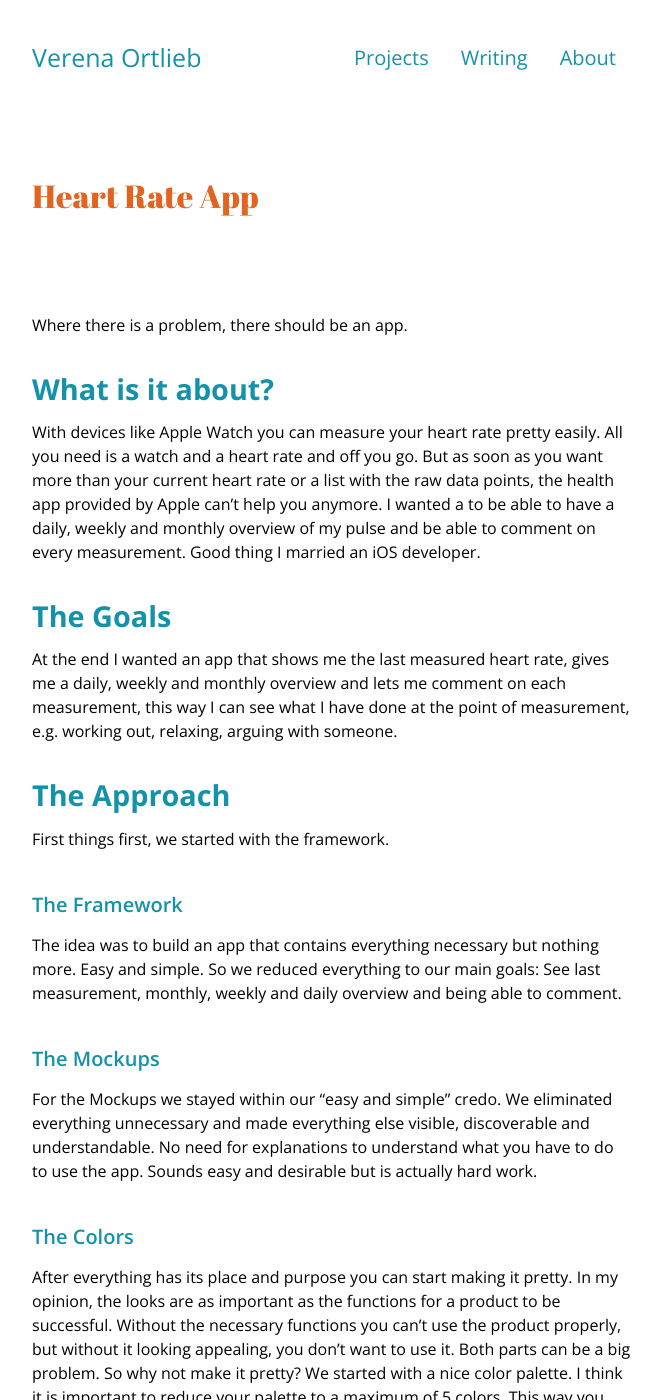
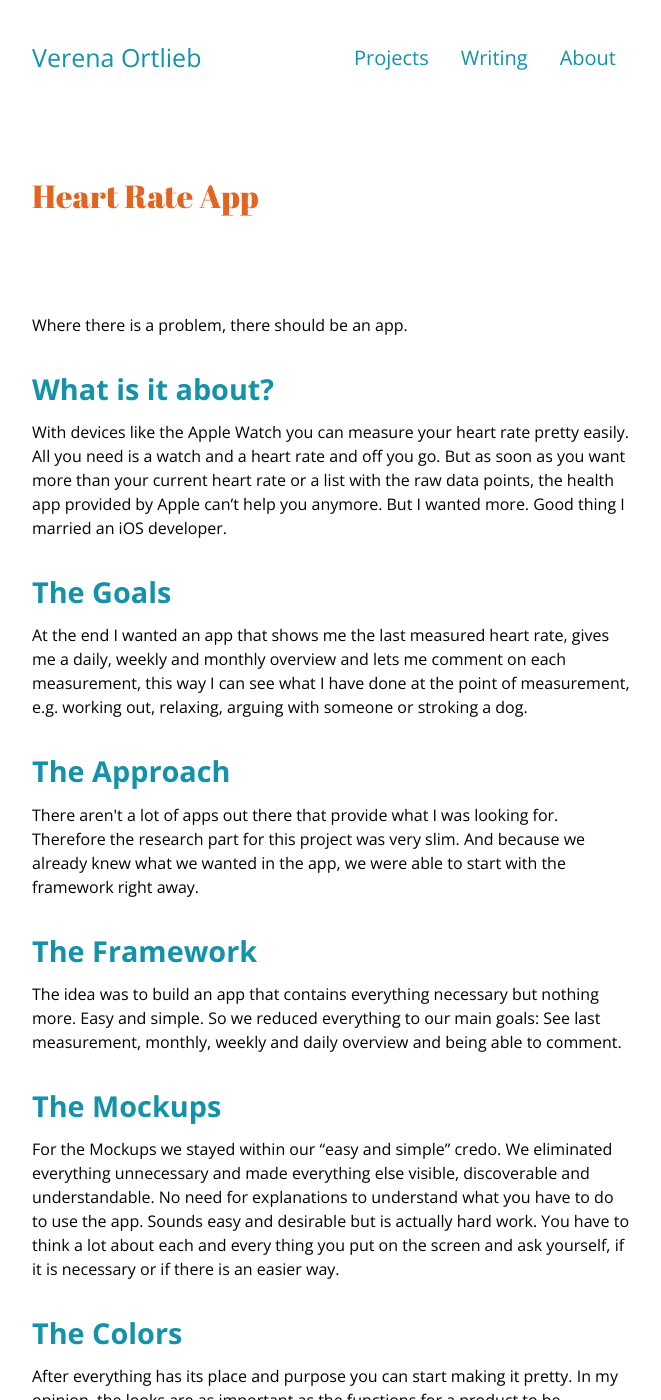
Before and after one commit to Verena-von-O/verena-von-o.github.io, a Jekyll site: the page built from project-heart-app.html, in a window 1280 px wide and 1400 px high. Shown: the whole window, without its empty margins (308-969 px from the left). Built offline with Jekyll 4.4.1, drawn with Linux system fonts in a browser that asks for light colours; some of the changed text lies outside the part shown.

Commit message:
Changes in projects

```diff
--- a/index.html
+++ b/index.html
@@ -5,14 +5,14 @@
 <h2 class="headline-index">Hey there, <br> I am Verena.</h2>
 
 <div class="box-ganz-index">
-		<p>I am a UX Designer, UI Designer, problem solver, hobby baker, hammock enthusiast and dog lover. Currently, I am travelling the world with my handsome husband for inspiration, fun and sun. This website will give you an idea of who I am, my work and things I like. If you want to know more or just want to talk, you are welcome to get in touch. The best way to do so is <a href="mailto:verena.ortlieb@gmail.com"> by mail</a>.
+		<p>I am a UX Designer, UI Designer, problem solver, hobby baker, hammock enthusiast and dog lover. Currently, I am travelling the world with my handsome husband for inspiration, fun and sun. This website will give you an idea of me, my work and things I like. If you want to know more or just want to talk, you are welcome to get in touch. The best way to do so is <a href="mailto:verena.ortlieb@gmail.com"> by mail</a>.
 		<!-- If you are interested in our traviling feel free to visit our travel-blog <a href="">Ladybugs & Fireflies</a>. -->
 		</p>
 </div>
 
 <div class="box-ganz-index">
 	<h2><a href="/projects">Projects</a></h2>
-	<p>My favorite projects are the sweet little apps I design together with my husband. We like to improve our daily live be building apps that meet a specific need we have. Some of these projects you can find <a href="/projects">here</a>.</p>
+	<p>My favorite projects are the sweet little apps I design together with my husband. We like to improve our daily live be building apps that meet a specific need, can improve our live or are just lots of fun. Some of these projects you can find <a href="/projects">here</a>.</p>
 </div>
 
 <div class="box-ganz-index">
--- a/project-heart-app.html
+++ b/project-heart-app.html
@@ -9,33 +9,34 @@
 
 <div class="project-sub-content">
       <h3>What is it about?</h3>
-    <p>With devices like Apple Watch you can measure your heart rate pretty easily. All you need is a watch and a heart rate and off you go. But as soon as you want more than your current heart rate or a list with the raw data points, the health app provided by Apple can’t help you anymore. I wanted a to be able to have a daily, weekly and monthly overview of my pulse and be able to comment on every measurement. Good thing I married an iOS developer.</p>
+    <p>With devices like the Apple Watch you can measure your heart rate pretty easily. All you need is a watch and a heart rate and off you go. But as soon as you want more than your current heart rate or a list with the raw data points, the health app provided by Apple can’t help you anymore. But I wanted more. Good thing I married an iOS developer.</p>
     <!-- <div class="box-subproject-img">
       <img src="img/heartrate-icon.png" alt="">
   </div> -->
 
     <h3>The Goals</h3>
-    <p>At the end I wanted an app that shows me the last measured heart rate, gives me a daily, weekly and monthly overview and lets me comment on each measurement, this way I can see what I have done at the point of measurement, e.g. working out, relaxing, arguing with someone.
+    <p>At the end I wanted an app that shows me the last measured heart rate, gives me a daily, weekly and monthly overview and lets me comment on each measurement, this way I can see what I have done at the point of measurement, e.g. working out, relaxing, arguing with someone or stroking a dog.
     </p>
     <!-- <div class="box-subproject-img">
       <img src="img/heartrate-icon.png" alt="">
     </div> -->
 
     <h3>The Approach</h3>
-    <p>First things first, we started with the framework.</p>
-    <h4>The Framework</h4>
+    <p>There aren't a lot of apps out there that provide what I was looking for. Therefore the research part for this project was very slim. And because we already knew what we wanted in the app, we were able to start with the framework right away.</p>
+
+    <h3>The Framework</h3>
     <p>The idea was to build an app that contains everything necessary but nothing more. Easy and simple. So we reduced everything to our main goals: See last measurement, monthly, weekly and daily overview and being able to comment.
     </p>
     <!-- <div class="box-subproject-img">
       <img src="img/heartrate-frame.png" alt="">
     </div> -->
-    <h4>The Mockups</h4>
-    <p>For the Mockups we stayed within our “easy and simple” credo. We eliminated everything unnecessary and made everything else visible, discoverable and understandable. No need for explanations to understand what you have to do to use the app. Sounds easy and desirable but is actually hard work.
+    <h3>The Mockups</h3>
+    <p>For the Mockups we stayed within our “easy and simple” credo. We eliminated everything unnecessary and made everything else visible, discoverable and understandable. No need for explanations to understand what you have to do to use the app. Sounds easy and desirable but is actually hard work. You have to think a lot about each and every thing you put on the screen and ask yourself, if it is necessary or if there is an easier way.
     </p>
     <!-- <div class="box-subproject-img">
       <img src="img/heartrate-mockup.png" alt="">
     </div> -->
-    <h4>The Colors</h4>
+    <h3>The Colors</h3>
     <p>After everything has its place and purpose you can start making it pretty. In my opinion, the looks are as important as the functions for a product to be successful. Without the necessary functions you can’t use the product properly, but without it looking appealing, you don’t want to use it. Both parts can be a big problem. So why not make it pretty? We started with a nice color palette. I think it is important to reduce your palette to a maximum of 5 colors. This way you can alternate and differentiate but don’t start looking like you took too many drugs while working on the colors. Decide on one basic color for the background and built on that.
     </p>
     <!-- <div class="box-subproject-img">
@@ -43,7 +44,7 @@
     </div> -->
 
     <h3>The Outcome</h3>
-    <p>Coming soon...</p>
+    <p>Besides the iPhone App we decided on building an Apple Watch App. This way you can comment on a measurement right after it. Just click the app and enter your current activity.</p>
     <h4>iPhone App</h4>
     <p>Coming soon...</p>
     <!-- <div class="box-subproject-img">
@@ -56,7 +57,7 @@
     </div> -->
 
   <h3>What's next?</h3>
-  <p>While working on a project you always have ideas what else would be nice to have. Our first version of the app is the simplest way. Basic features which make it easy to use and understand the app. Next up there could be some more possibilities like being able to export your recorded data, change colors or our own icons to have a quick and fun way to comment on your measurements. <br>
+  <p>While working on a project, you always have ideas what else would be nice to have. Our first version of the app is the simplest way. Basic features which make it easy to use and understand the app. Next up, there could be some more possibilities like being able to export your recorded data, change colors or our own icons to have a quick and fun way to comment on your measurements. <br>
   We are excited to see what will come.
   </p>
 
--- a/projects.html
+++ b/projects.html
@@ -13,7 +13,7 @@
 	</div>
 	<div class="box-project-text">
 		<h2><a href="project-done-app.html">Done! App</a></h2>
-		<p>I love making lists. What to do, when to do it and so on. And your phone can be a big help to do what is on the to-do list. But it also can bother you a lot. <a href="project-done-app.html">Read more...</a></p>
+		<p>I love making lists. What to do, when to do it and so on. Your phone can be a big help figuring out what to do next. But it can also stress you out. <a href="project-done-app.html">Read more...</a></p>
 	</div>
 </div>
 
```
Also changed, not shown: project-done-app.html (+8 -8 lines), project-puppy-content-app.html (+5 -4 lines), img/puppy-content-mockups.png.
